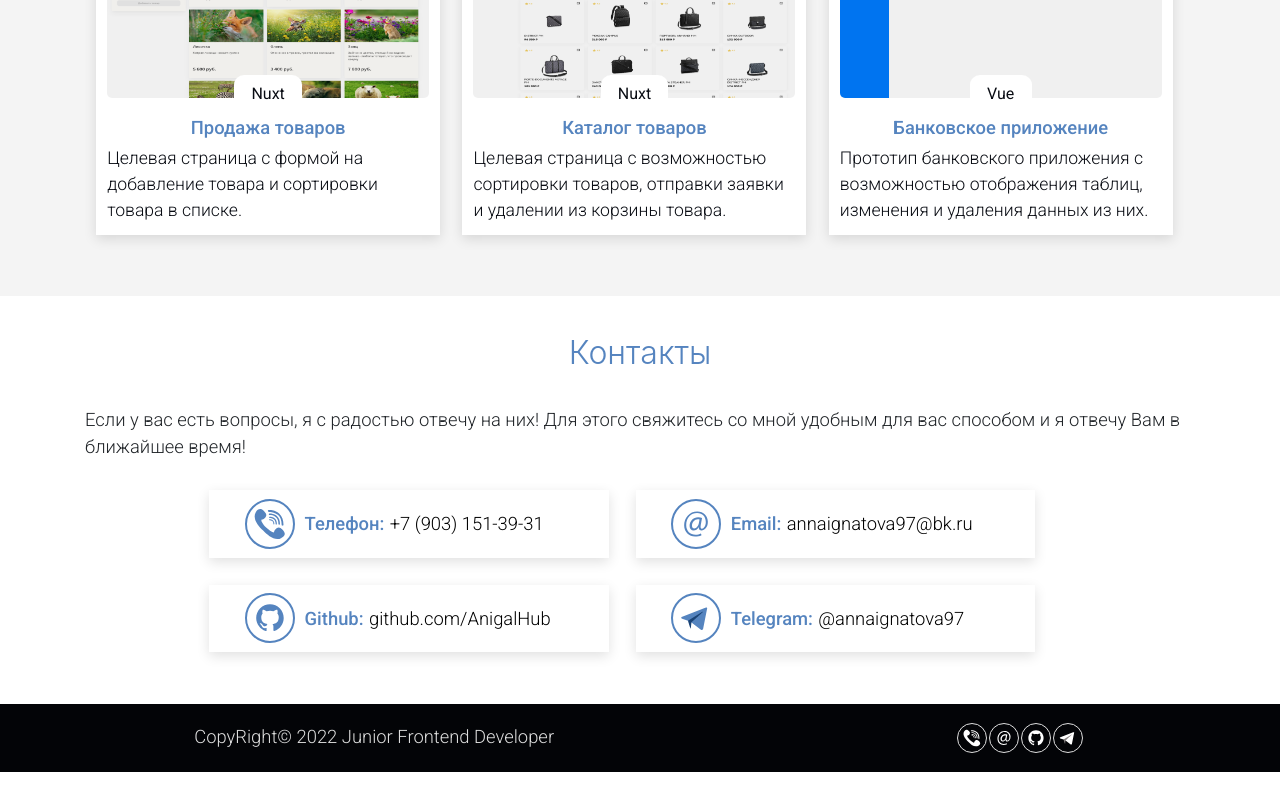
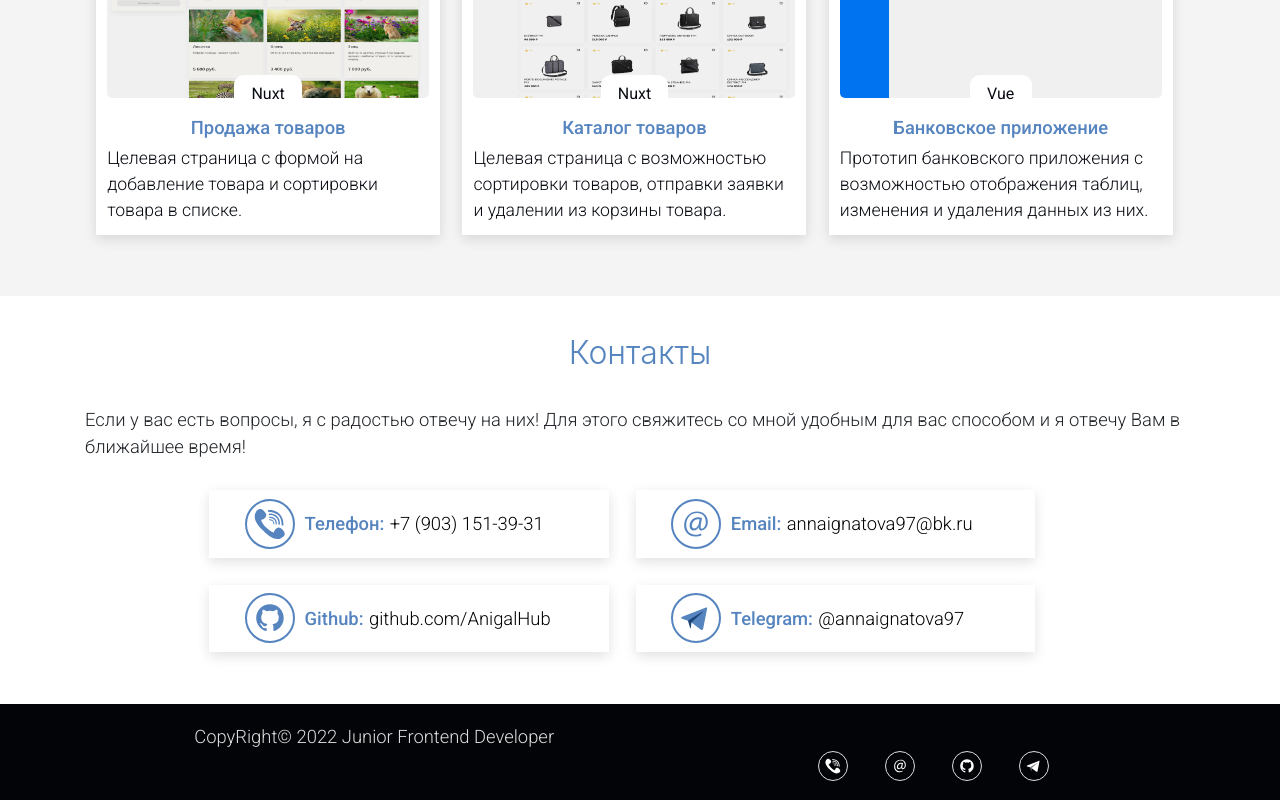
Before and after one commit to AnigalHub/Portfolio, a Nuxt app: page / in a window 1280 px wide. Shown: the part 2461-3261 px from the top of the page. Before the commit the page ends 3233 px from the top, so only its background shows below. Built offline with nearby package versions, Linux system fonts and the light colour scheme.

Commit message:
удален row и col

```diff
--- a/components/myfooter.vue
+++ b/components/myfooter.vue
@@ -1,13 +1,9 @@
 <template>
   <div id="Myfooter">
     <b-container>
-      <b-row>
-        <b-col>
       <div class="text">
         CopyRight© 2022  Junior Frontend Developer
       </div>
-        </b-col>
-        <b-col cols="6">
       <div class="flex-container svgFooter">
         <div v-for="information in ContactsRow" :key="information.text">
           <a :href="information.href" :target="information.target">
@@ -15,8 +11,6 @@
           </a>
         </div>
       </div>
-        </b-col>
-      </b-row>
     </b-container>
   </div>
 </template>
```
Lines whose indentation alone changed are shown as unchanged.
